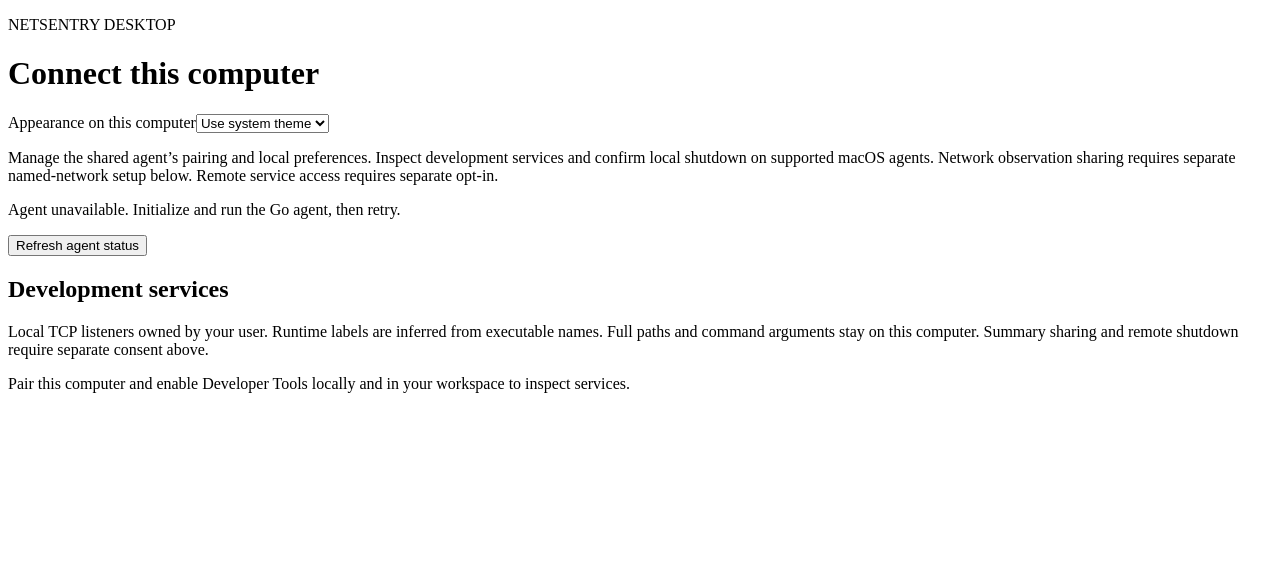
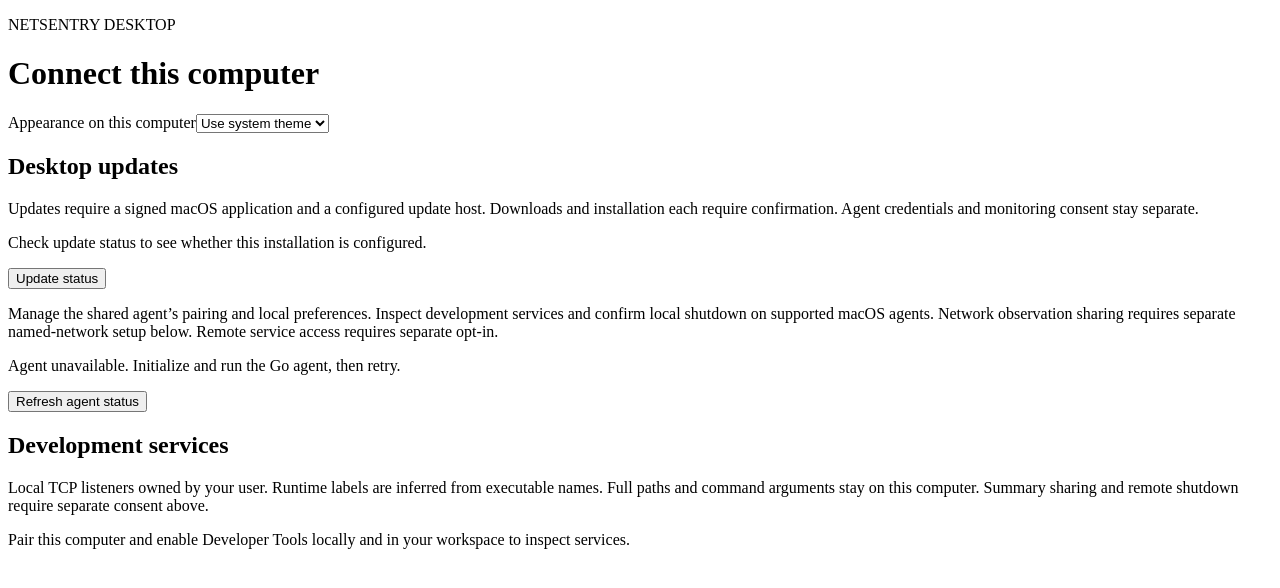
Before and after one commit to rasif-sahl/NetSentry, a React (Vite) app in the folder desktop/: page / in a window 1280 px wide. Shown: the top 588 px of the page. Built offline with nearby package versions, Linux system fonts and the light colour scheme.

Commit message:
Add explicit desktop update checks and restart confirmations

```diff
--- a/desktop/src/renderer/App.tsx
+++ b/desktop/src/renderer/App.tsx
@@ -1,3 +1,4 @@
+import { Updates } from "./Updates";
 import { Appearance } from "./Appearance";
 import { NetworkSharing } from "./NetworkSharing";
 import { RemoteSharing } from "./RemoteSharing";
@@ -41,6 +42,7 @@ export function App() {
       </p>
       <h1>Connect this computer</h1>
       <Appearance />
+      <Updates />
       <p>
         Manage the shared agent’s pairing and local preferences. Inspect
         development services and confirm local shutdown on supported macOS
--- /dev/null
+++ b/desktop/src/renderer/Updates.tsx
@@ -0,0 +1,80 @@
+import { useState, useEffect } from "react";
+import type { UpdateView } from "../main/update-controller";
+export function Updates() {
+  const [view, setView] = useState<UpdateView>(),
+    [busy, setBusy] = useState(false);
+  async function action(value: "status" | "check" | "download" | "install") {
+    setBusy(true);
+    try {
+      const result = await window.netsentry?.desktopUpdate(value);
+      if (result) setView(result);
+    } catch {
+      setView({
+        state: "error",
+        version: "",
+        message:
+          "Update controls are unavailable. Retry from the installed application.",
+      });
+    } finally {
+      setBusy(false);
+    }
+  }
+  useEffect(() => {
+    if (view?.state !== "installing") return;
+    let active = true;
+    const timer = setInterval(() => {
+      void window.netsentry
+        ?.desktopUpdate("status")
+        .then((result) => {
+          if (active) setView(result);
+        })
+        .catch(() => {});
+    }, 1500);
+    return () => {
+      active = false;
+      clearInterval(timer);
+    };
+  }, [view?.state]);
+  return (
+    <section
+      className="mt-8 rounded-2xl border border-line bg-surface p-6 max-[700px]:p-[18px]"
+      aria-labelledby="updates-heading"
+    >
+      <h2 id="updates-heading">Desktop updates</h2>
+      <p>
+        Updates require a signed macOS application and a configured update host.
+        Downloads and installation each require confirmation. Agent credentials
+        and monitoring consent stay separate.
+      </p>
+      <p role="status">
+        {view?.message ||
+          "Check update status to see whether this installation is configured."}
+      </p>
+      {view?.version && (
+        <p>
+          Version {view.version} · {view.state}
+        </p>
+      )}
+      <div className="mt-4 flex flex-wrap gap-2.5">
+        <button
+          disabled={
+            busy || view?.state === "disabled" || view?.state === "installing"
+          }
+          onClick={() => void action(view ? "check" : "status")}
+        >
+          {busy ? "Working…" : view ? "Check for updates" : "Update status"}
+        </button>
+        {view?.state === "available" && (
+          <button disabled={busy} onClick={() => void action("download")}>
+            Download update
+          </button>
+        )}
+        {view?.state === "downloaded" && (
+          <button disabled={busy} onClick={() => void action("install")}>
+            Restart and install
+          </button>
+        )}
+      </div>
+    </section>
+  );
+}
```
Also changed, not shown: desktop/scripts/check-appearance.mjs (+19 -0 lines).
